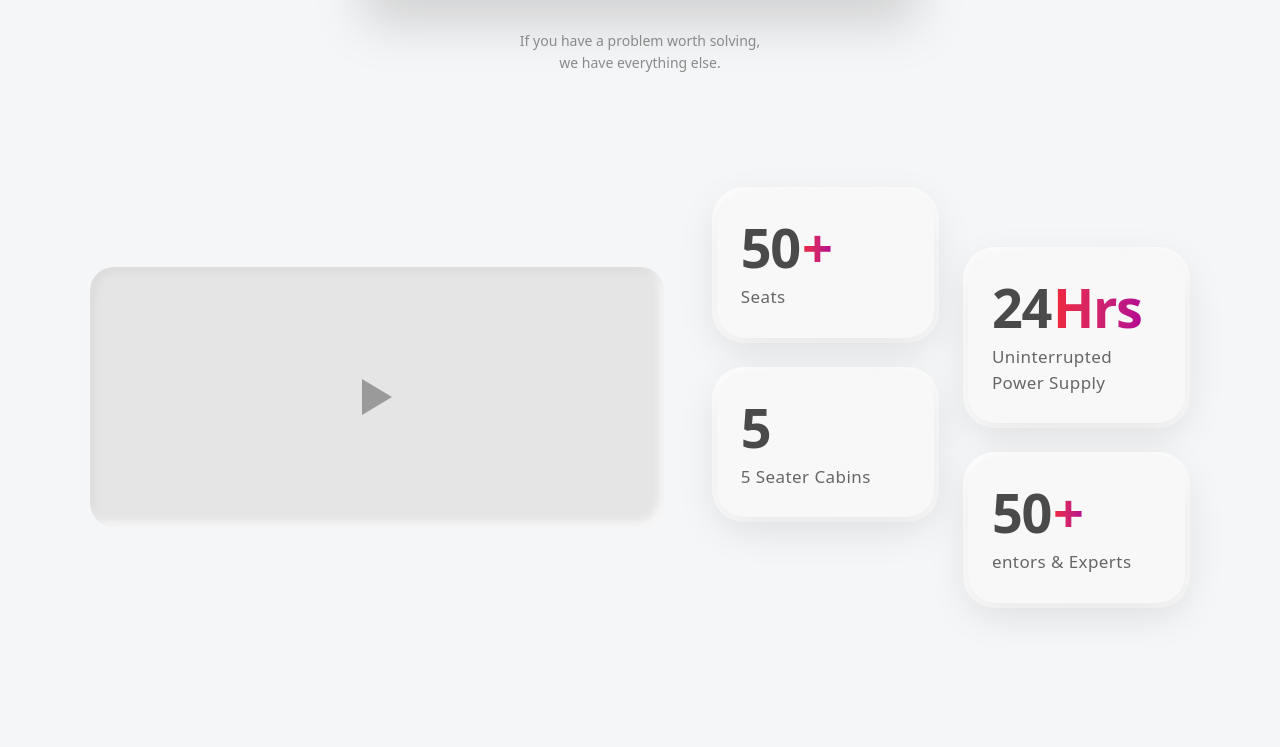
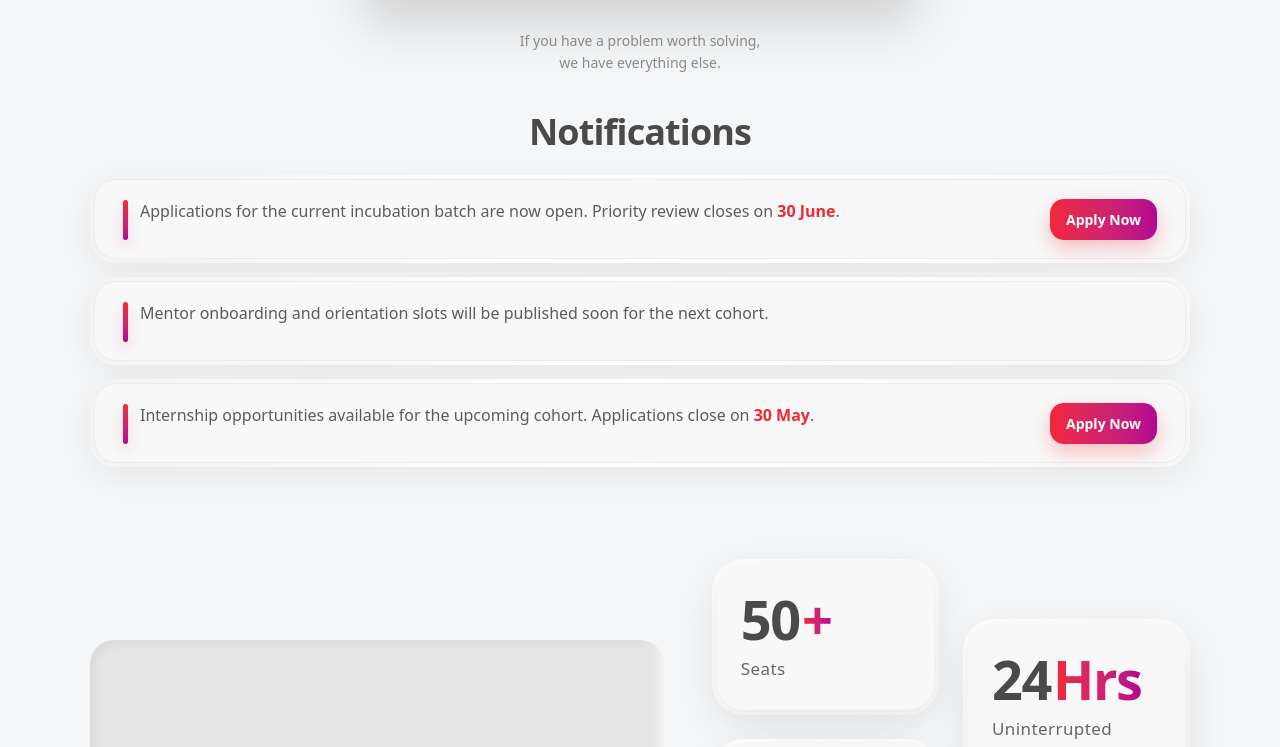
Before and after one commit to sarjus/siif, a Next.js app: page / in a window 1280 px wide. Shown: the part 1681-2428 px from the top of the page. Built offline with nearby package versions, Linux system fonts and the light colour scheme.

Commit message:
home page nitifications

```diff
--- a/src/components/Intro.tsx
+++ b/src/components/Intro.tsx
@@ -85,6 +85,60 @@ export function Intro() {
         </div>
       </section>
 
+      <section
+        className="w-full bg-[#F5F6F7] flex justify-center px-6 pb-[12px]"
+        style={{ fontFamily: 'var(--font-hanken-grotesk), sans-serif' }}
+      >
+        <div className="max-w-[1100px] w-full flex flex-col gap-[14px]">
+          <h2 className="text-[22px] md:text-[28px] lg:text-[36px] font-semibold leading-[1.4] tracking-tight text-[#4A4A4A] text-center mb-[4px]">
+            Notifications
+          </h2>
+          <div className="rounded-[26px] p-[4px] bg-linear-to-r from-[#F3F3F3] via-[#FFFFFF] to-[#F7F7F7] shadow-[0_10px_30px_rgba(0,0,0,0.06)]">
+            <div className="rounded-[22px] bg-[#F8F8F8] px-[20px] py-[14px] md:px-[28px] md:py-[18px] flex flex-col sm:flex-row sm:items-center sm:justify-between gap-3 border border-[#ECECEC]">
+              <div className="flex items-start gap-3">
+                <span className="mt-[2px] inline-flex h-[40px] w-[5px] shrink-0 rounded-full bg-linear-to-b from-[#F12837] to-[#B40591] shadow-[0_6px_14px_rgba(241,40,55,0.24)]" />
+                <p className="text-[14px] md:text-[16px] text-[#5C5C5C] leading-relaxed">
+                  Applications for the current incubation batch are now open. Priority review closes on <span className="font-semibold text-[#F12837]">30 June</span>.
+                </p>
+              </div>
+              <a
+                href="/apply-incubation"
+                className="inline-flex items-center justify-center rounded-[14px] px-[16px] py-[10px] text-[14px] font-semibold text-white bg-linear-to-r from-[#F12837] to-[#B40591] shadow-[0_8px_20px_rgba(241,40,55,0.28)] transition-transform duration-200 ease-out hover:-translate-y-[1px]"
+              >
+                Apply Now
+              </a>
+            </div>
+          </div>
+
+          <div className="rounded-[26px] p-[4px] bg-linear-to-r from-[#F3F3F3] via-[#FFFFFF] to-[#F7F7F7] shadow-[0_10px_30px_rgba(0,0,0,0.06)]">
+            <div className="rounded-[22px] bg-[#F8F8F8] px-[20px] py-[14px] md:px-[28px] md:py-[18px] flex flex-col sm:flex-row sm:items-center sm:justify-between gap-3 border border-[#ECECEC]">
+              <div className="flex items-start gap-3">
+                <span className="mt-[2px] inline-flex h-[40px] w-[5px] shrink-0 rounded-full bg-linear-to-b from-[#F12837] to-[#B40591] shadow-[0_6px_14px_rgba(241,40,55,0.24)]" />
+                <p className="text-[14px] md:text-[16px] text-[#5C5C5C] leading-relaxed">
+                  Mentor onboarding and orientation slots will be published soon for the next cohort.
+                </p>
+              </div>
+            </div>
+          </div>
+          <div className="rounded-[26px] p-[4px] bg-linear-to-r from-[#F3F3F3] via-[#FFFFFF] to-[#F7F7F7] shadow-[0_10px_30px_rgba(0,0,0,0.06)]">
+            <div className="rounded-[22px] bg-[#F8F8F8] px-[20px] py-[14px] md:px-[28px] md:py-[18px] flex flex-col sm:flex-row sm:items-center sm:justify-between gap-3 border border-[#ECECEC]">
+              <div className="flex items-start gap-3">
+                <span className="mt-[2px] inline-flex h-[40px] w-[5px] shrink-0 rounded-full bg-linear-to-b from-[#F12837] to-[#B40591] shadow-[0_6px_14px_rgba(241,40,55,0.24)]" />
+                <p className="text-[14px] md:text-[16px] text-[#5C5C5C] leading-relaxed">
+                  Internship opportunities available for the upcoming cohort. Applications close on <span className="font-semibold text-[#F12837]">30 May</span>.
+                </p>
+              </div>
+              <a
+                href="https://internship.siifincubator.org/"
+                className="inline-flex items-center justify-center rounded-[14px] px-[16px] py-[10px] text-[14px] font-semibold text-white bg-linear-to-r from-[#F12837] to-[#B40591] shadow-[0_8px_20px_rgba(241,40,55,0.28)] transition-transform duration-200 ease-out hover:-translate-y-[1px]"
+              >
+                Apply Now
+              </a>
+            </div>
+          </div>
+        </div>
+      </section>
+
       {/* Stats + Video Showcase Section */}
       <section
         className="w-full bg-[#F5F6F7] flex justify-center py-[60px] md:py-[80px] px-6"
@@ -102,7 +156,7 @@ export function Intro() {
             </div>
             <div className="flex flex-col gap-[24px] sm:mt-[40px] md:mt-[60px]">
               <StatCard number="24" highlight="Hrs" label="Uninterrupted Power Supply" />
-              <StatCard number="50" highlight="+" label="entors & Experts" />
+              <StatCard number="50" highlight="+" label="Mentors & Experts" />
             </div>
           </div>
         </div>
```
